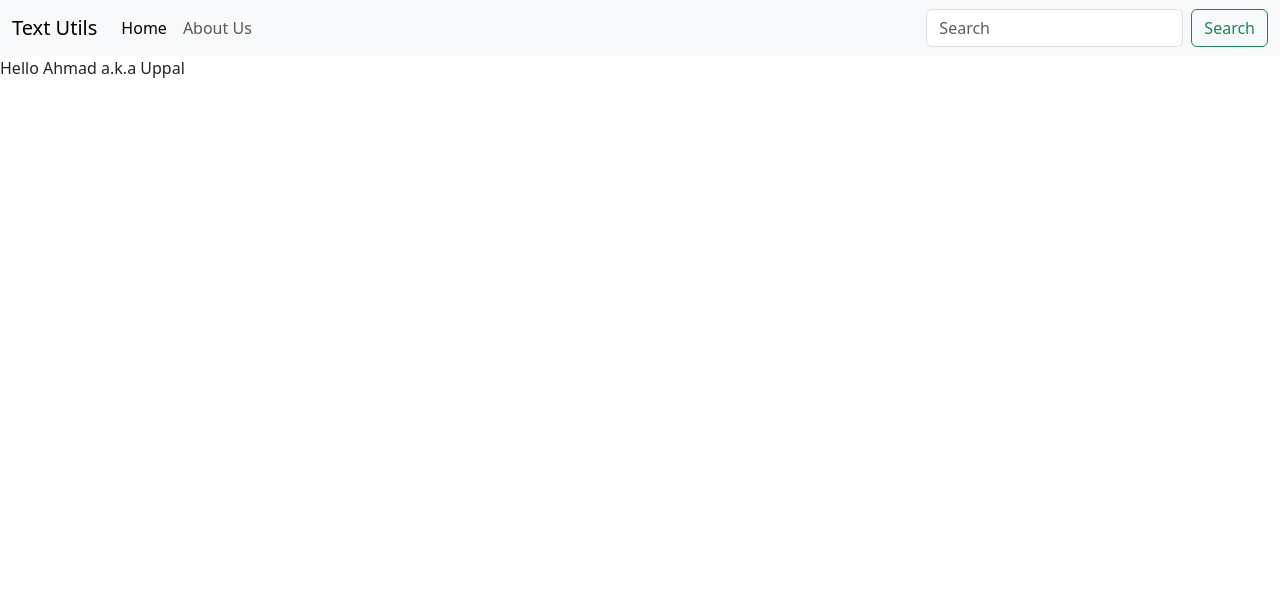
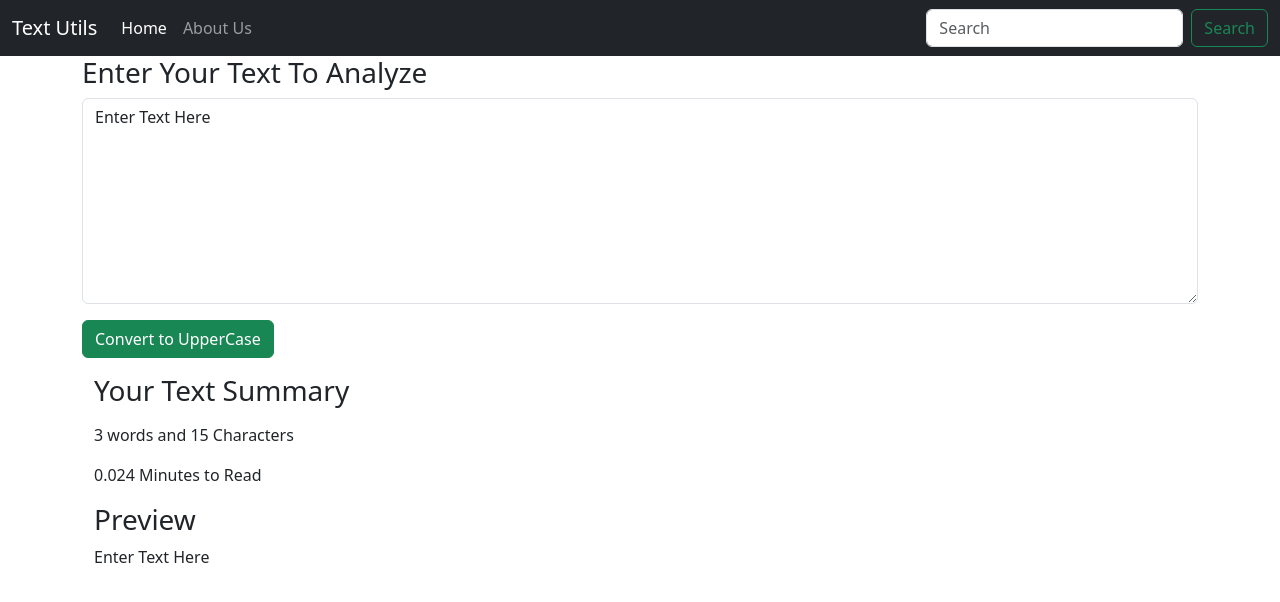
Before and after one commit to Ahmad-U19/Basic-React-App, a React (Create React App) app: page / in a window 1280 px wide. Shown: the top 602 px of the page. Built offline with nearby package versions, Linux system fonts and the light colour scheme.

Commit message:
TextUtils Final

```diff
--- a/src/App.js
+++ b/src/App.js
@@ -1,12 +1,14 @@
 import './App.css';
-import Greet from './Greet'
 import Navbar from './Navbar';
+import TextForms from './TextForms'
 
 function App() {
   return (
   <>
     <Navbar title='Text Utils'/>
-    <Greet name="Ahmad" heroName='Uppal' />
+    <div className="container">
+    <TextForms heading='Enter Your Text To Analyze' />
+    </div>
   </>
   );
 }
--- a/src/Navbar.js
+++ b/src/Navbar.js
@@ -4,7 +4,7 @@ import PropTypes from 'prop-types'
 export default function Navbar(props) {
   return (
     <div>
-            <nav className="navbar navbar-expand-lg bg-body-tertiary">
+            <nav className="navbar navbar-expand-lg navbar-dark bg-dark">
         <div className="container-fluid">
             <a className="navbar-brand" href="/">{props.title}</a>
             <button className="navbar-toggler" type="button" data-bs-toggle="collapse" data-bs-target="#navbarSupportedContent" aria-controls="navbarSupportedContent" aria-expanded="false" aria-label="Toggle navigation">
--- /dev/null
+++ b/src/TextForms.js
@@ -0,0 +1,35 @@
+import React,{useState} from 'react'
+
+
+export default function TextForms(props) {
+    const [Text, setText] = useState("Enter Text Here");
+
+    const handleOnChange = (event) =>{
+        console.log("On Change");
+        setText(event.target.value)
+    }
+
+    const handleOnClick = () =>{
+        console.log("You Clicked " + Text);
+        let newtext=Text.toUpperCase();
+        setText(newtext);
+    }
+    return (
+    <>
+        <div>
+        <h3>{props.heading}</h3>
+        <div className="mb-3">
+            <textarea className="form-control" value={Text} onChange={handleOnChange} id="myBox" rows="8"></textarea>
+        </div>
+        <button onClick={handleOnClick} type="button" className="btn btn-success">Convert to UpperCase</button>
+        </div>
+        <div className="container">
+            <h3 className='my-3'>Your Text Summary</h3>
+            <p>{Text.split(" ").length} words and {Text.length} Characters</p>
+            <p>{0.008 * Text.split(" ").length} Minutes to Read</p>
+            <h3>Preview</h3>
+            <p>{Text}</p>
+        </div>
+    </>
+  )
+}
```
